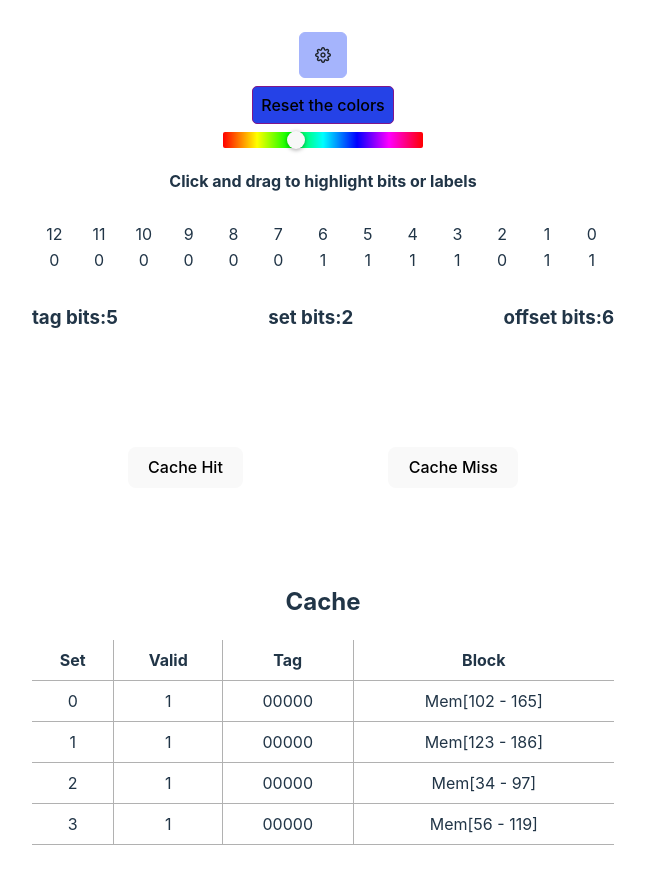
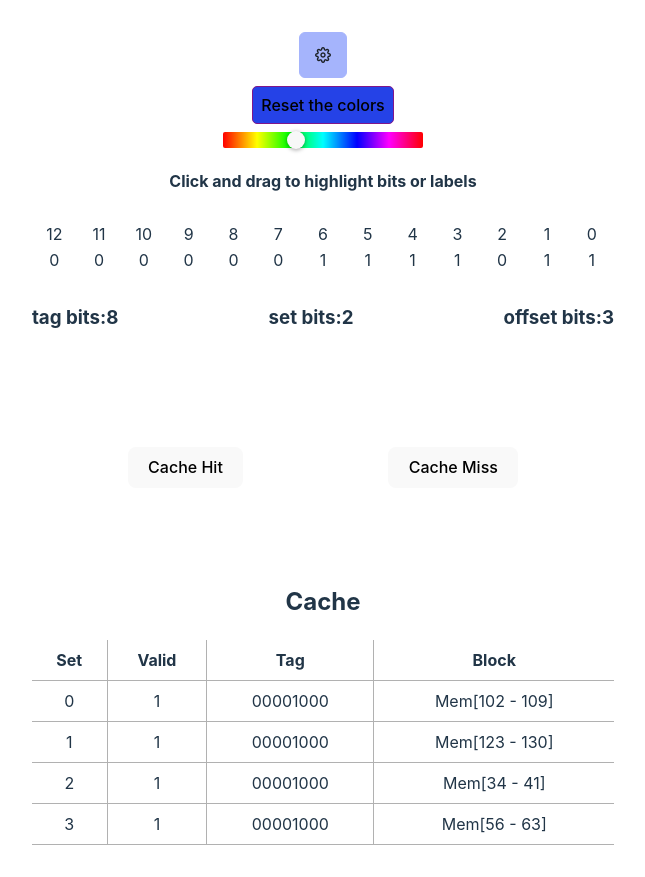
Before and after one commit to MahmoodSeoud/cache-hit-miss, a React (Vite) app: page / in a window 1280 px wide. Shown: the whole page, without its empty margins (317-962 px from the left). Built offline with nearby package versions, Linux system fonts and the light colour scheme.

Commit message:
maybe first working version with new cache structs

```diff
--- a/src/App.tsx
+++ b/src/App.tsx
@@ -103,16 +103,15 @@ function App() {
 
   const [cacheShouldBeCold, setCacheShouldBeCold] = useState<boolean>(false);
 
-  const [cache, setCache] = useState<Cache>(initNonEmptyCache(4, 64, 2 ** createRandomNumber(0, 1)));
+  const [cache, setCache] = useState<Cache>(initNonEmptyCache(4, 8, 2 ** createRandomNumber(0, 1)));
   const blockOffset: number = Math.log2(cache.blockSize);
   const setIndex: number = Math.log2(cache.numSets);
   const tag: number = addressBitWidth - (setIndex + blockOffset);
   const lineIndex: number = Math.floor(Math.random() * cache.linesPerSet);
 
-  const addressInBits: string[] = [...address.toString(2).padStart(addressBitWidth, '0')];
-  const setIndexBits: string = addressInBits.toSpliced(- (blockOffset + setIndex)).join('');
-  const tagBits: string = addressInBits.slice(0, -(blockOffset + setIndex)).join('');
-
+  const addressInBits: string = address.toString(2).padStart(addressBitWidth, '0');
+  const setIndexBits: string = addressInBits.slice(tag, - blockOffset);
+  const tagBits: string = addressInBits.slice(0, tag);
 
   const [isMouseDown, setIsMouseDown] = useState(false);
   const [color, setColor] = useState<string>("#" + createRandomNumberWith(4 * 6).toString(16));
@@ -134,10 +133,16 @@ function App() {
       setCacheShouldBeCold(false);
     }
 
-    console.log('cache', cache_)
     setCache(cache_);
 
   }, [cache.numSets, cache.linesPerSet, cache.blockSize, cacheShouldBeCold])
+
+  useEffect(() => {
+    console.log('-----------------------------------')
+    /*     console.log('cache', cache)
+        console.log('address', address)
+        console.log('addressInBits', address.toString(2).padStart(addressBitWidth, '0')) */
+  });
 
   function isCacheEmpty(): boolean {
     return cache.sets.every(set => set.lines.every(line => line.empty === 1));
@@ -190,19 +195,28 @@ function App() {
         lines: [],
       };
 
-      const NewAddress = createRandomNumber(0, maxAddress);
-      const newAddressInBits = [...NewAddress.toString(2).padStart(addressBitWidth, '0')];
-      const valid: Bit = 1;
-      const newtagBits: string = newAddressInBits.slice(0, -(Math.log2(blockSize) + Math.log2(numSets))).join('');
-      const tag: number = Number('0b' + newtagBits);
-      const blockSizeStr: string = `Mem[${NewAddress} - ${NewAddress + blockSize - 1}]`;
+      const address_ = createRandomNumber(0, maxAddress);
+      const addressInBits_ = address_.toString(2).padStart(addressBitWidth, '0');
+      const tagBits_: string = addressInBits_.slice(0, -(Math.log2(blockSize) + Math.log2(numSets)));
+      const setIndexBits_: string = addressInBits_.slice(tagBits_.length, -Math.log2(blockSize));
+
+      const valid_: Bit = 1;
+      const tag_: number = tagBits_.length
+      const setIndex_: number = setIndexBits_.length
+      const blockSizeStr_: string = `Mem[${address_} - ${address_ + blockSize - 1}]`;
+      console.log('----------ferrrrooo----------')
+      console.log('tag:', tag_);
+      console.log('set:', setIndex_);
+      console.log('addressInBits:', addressInBits_);
+      console.log('tagBits:', tagBits_);
+      console.log('setIndexBits:', setIndexBits_);
 
       for (let j = 0; j < linesPerSet; j++) {
         const block: CacheBlock = {
-          tag: tag,
-          valid: valid,
+          tag: tag_,
+          valid: valid_,
           empty: 0,
-          blockSizeStr: blockSizeStr,
+          blockSizeStr: blockSizeStr_,
         };
         set.lines.push(block);
       }
@@ -220,7 +234,7 @@ function App() {
     toast.current?.show({
       severity: 'success',
       summary: 'Correct!',
-      detail: 'Correct! The address: ' + address.toString(2) + '\nwas a cache ' + cacheAssignmentType + ' assignment',
+      detail: 'Correct! The address: ' + address.toString(2).padStart(addressBitWidth, '0') + '\nwas a cache ' + cacheAssignmentType + ' assignment',
       life: 3000
     });
   }
@@ -232,7 +246,7 @@ function App() {
     toast.current?.show({
       severity: 'error',
       summary: 'Wrong',
-      detail: 'Not right, The address: ' + address.toString(2) + '\nwas a cache ' + cacheAssignmentType + ' assignment',
+      detail: 'Not right, The address: ' + address.toString(2).padStart(addressBitWidth, '0') + '\nwas a cache ' + cacheAssignmentType + ' assignment',
       life: 3000
     });
   }
@@ -314,48 +328,27 @@ function App() {
 
 
   function cacheLookUp(assigmentType: string) {
-    /*     let tagBits_copy = "";
-        if (assigmentType === 'hit') {
-          const [entry, entryIndex]: [CACHE_TABLE_ENTRY, number] = getRandomValidEntry(cacheEntries);
+    if (assigmentType === 'hit') {
+      const cacheHitBlock = cache.sets[parseInt(setIndexBits, 2)].lines[lineIndex];
+      const addressForCacheHitOnLookUp: string = (cacheHitBlock.tag.toString(2) +
+        setIndexBits +
+        createRandomNumberWith(blockOffset)
+          .toString(2))
+        .padStart(addressBitWidth, '0');
 
-          const randomEntryBits: string = entry.tag.toString(2) +
-            padZeroOnBitsToFitBitLength(entryIndex) +
-            createRandomNumberWith(blockOffset).toString(2);
+      const NewAddress = Number("0b" + addressForCacheHitOnLookUp)
 
-          const NewAddress = Number("0b" + randomEntryBits)
-          const NewaddressInBits = [...NewAddress.toString(2).padStart(addressBitWidth, '0')];
+      setAddress(NewAddress);
+    } else {
 
-          // TODO: Set these to the correct ones
-          setAddress(NewAddress);
-          setAddressInBits(NewaddressInBits);
-        } else {
-
-          // THIS IS THE PROBLEM MATE
-          const NewAddress = createRandomNumber(0, maxAddress);
-
-          const NewaddressInBits = [...NewAddress.toString(2).padStart(addressBitWidth, '0')];
-          const deepCopy = JSON.parse(JSON.stringify(NewaddressInBits));
-          setBlockOffsetBits(deepCopy.splice(-blockOffset).join(''));
-          setSetIndexBits(deepCopy.splice(-setIndex).join(''));
-          setTagBits(deepCopy.join(''));
-          tagBits_copy = deepCopy.join('');
-
-          setAddress(NewAddress);
-          setAddressInBits(NewaddressInBits);
-        } */
-    /*     // THIS IS PORLBME MATE
-        const findMatchTag = cacheEntries.flat().some(line => line.tag === Number('0b' + tagBits_copy))
-        console.log('findMatchTag', findMatchTag)
-        if (!findMatchTag) {
-          cacheLookUp(assigmentType)
-        } */
+      const NewAddress = createRandomNumber(0, maxAddress);
+      setAddress(NewAddress);
+    }
   }
-
-
 
   function isCacheHit(): boolean {
     const cacheBlock = cache.sets[parseInt(setIndexBits, 2)].lines[lineIndex];
-    if (cacheBlock.valid === 1 && cacheBlock.tag === parseInt(tagBits, 2)) {
+    if (cacheBlock.valid === 1 && cacheBlock.tag === parseInt(tagBits, 2) && cacheBlock.blockSizeStr === 'Mem[' + address + '-' + (address + cache.blockSize - 1) + ']') {
       return true
     }
     return false
@@ -405,10 +398,12 @@ function App() {
 
     setCache(prevState => {
       const newCache = { ...prevState };
-      newCache.sets[set].lines[lineIndex].tag = tag;
-      newCache.sets[set].lines[lineIndex].valid = 1;
-      newCache.sets[set].lines[lineIndex].empty = 0;
-      newCache.sets[set].lines[lineIndex].blockSizeStr = `Mem[${address}-${address + 7}]`;
+      const cacheBlock = newCache.sets[set].lines[lineIndex];
+
+      cacheBlock.tag = tag;
+      cacheBlock.valid = 1;
+      cacheBlock.empty = 0;
+      cacheBlock.blockSizeStr = `Mem[${address}-${address + cache.blockSize - 1}]`;
 
       return newCache
     })
```
